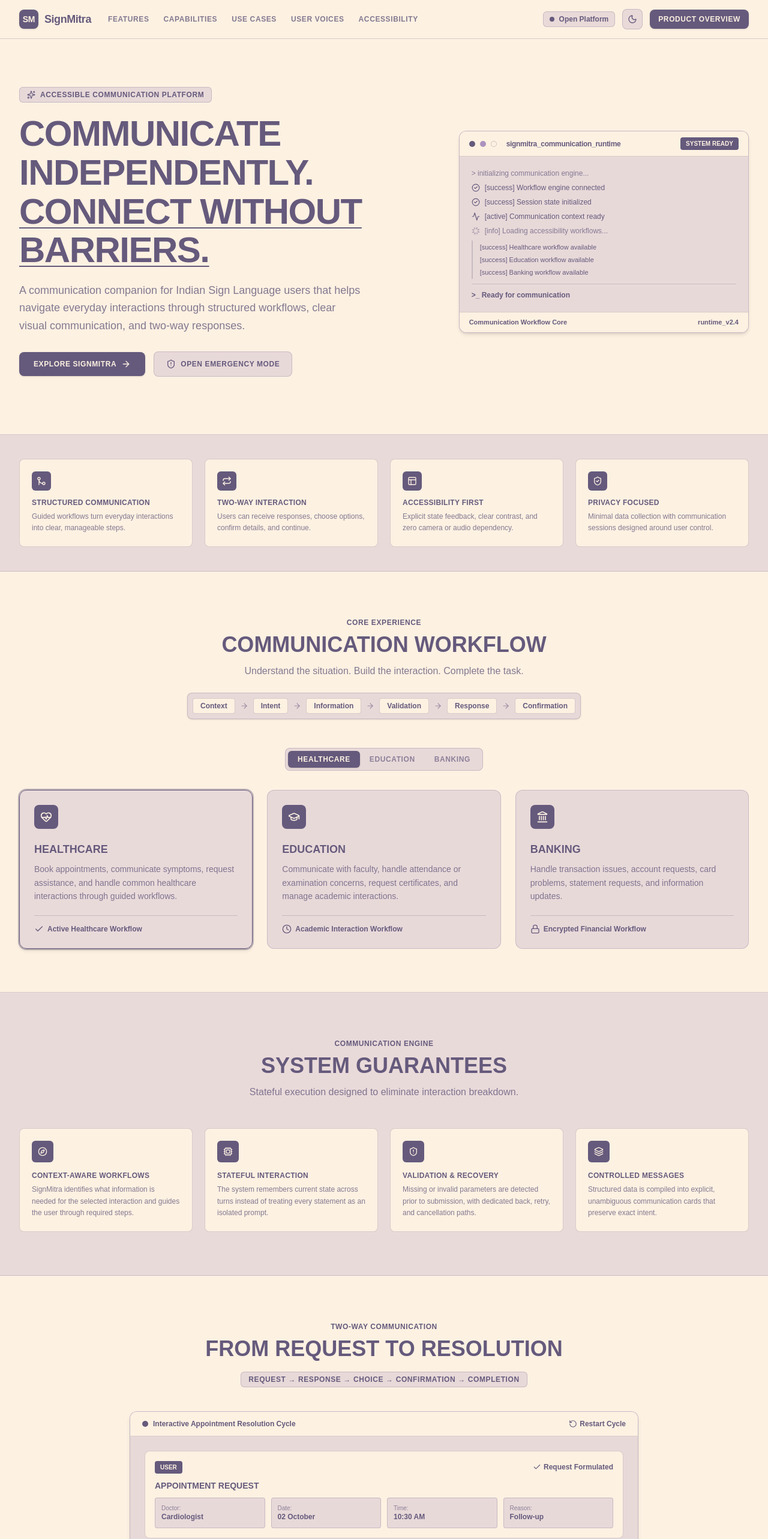
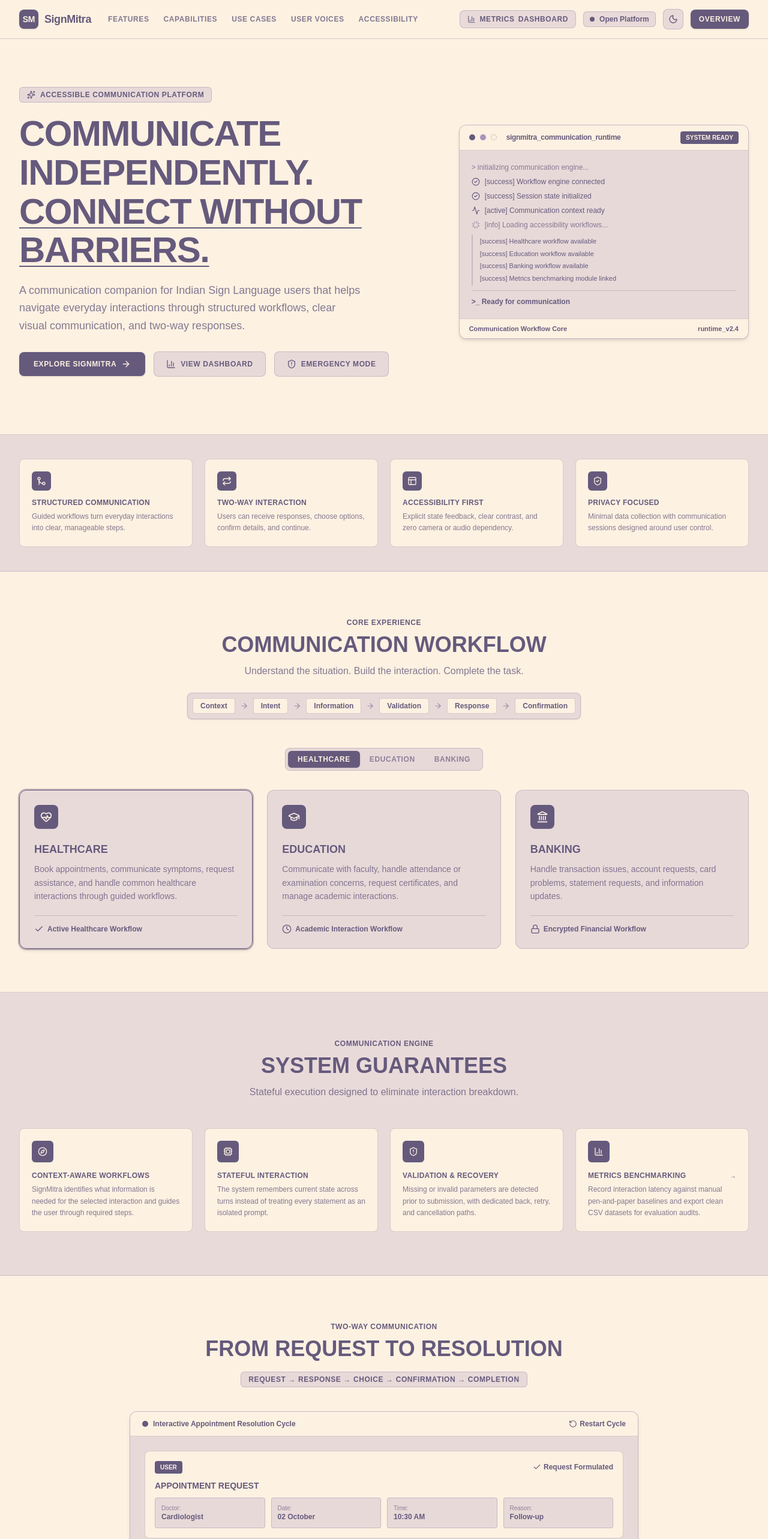
Before and after one commit to RimshaComix/signmitra, a Next.js app: page / in a window 1280 px wide. Shown: the top 2566 px of the page at 60% size. Built offline with nearby package versions, Linux system fonts and the light colour scheme.

Commit message:
Dashboard add in page.js

```diff
--- a/app/page.js
+++ b/app/page.js
@@ -31,7 +31,8 @@
   ArrowDown,
   Layers,
   Star,
-  Quote
+  Quote,
+  BarChart3
 } from 'lucide-react';
 
 /*
@@ -70,7 +71,6 @@
 ];
 
 export default function Home() {
-  // Global Theme Context Hook
   const {
     isDarkTheme,
     toggleTheme,
@@ -132,14 +132,14 @@
       <header className={`sticky top-0 z-40 backdrop-blur-md border-b ${borderTone} ${isDarkTheme ? 'bg-[#655A7C]/95' : 'bg-[#FDF1E2]/95'}`}>
         <div className="max-w-7xl mx-auto px-4 sm:px-6 lg:px-8 h-16 flex items-center justify-between">
           <div className="flex items-center gap-7">
-            <a href="#" className="flex items-center gap-2.5">
+            <Link href="/" className="flex items-center gap-2.5">
               <div className={`w-8 h-8 rounded-lg flex items-center justify-center font-bold tracking-tight text-sm shadow-sm ${accentSolid}`}>
                 SM
               </div>
               <span className="font-extrabold text-lg tracking-tight">
                 SignMitra
               </span>
-            </a>
+            </Link>
             <nav className="hidden md:flex items-center gap-6 text-xs font-bold uppercase tracking-wider">
               <a href="#features" className={`hover:opacity-75 transition-opacity ${textSecondary}`}>Features</a>
               <a href="#capabilities" className={`hover:opacity-75 transition-opacity ${textSecondary}`}>Capabilities</a>
@@ -149,11 +149,21 @@
             </nav>
           </div>
 
-          <div className="flex items-center gap-3">
-            <span className={`hidden sm:inline-flex items-center px-2.5 py-1 rounded-md text-xs font-mono font-bold border ${borderTone} ${cardBg}`}>
+          <div className="flex items-center gap-2.5 sm:gap-3">
+            {/* Direct Dashboard Link */}
+            <Link
+              href="/dashboard"
+              className={`px-3 py-1.5 rounded-lg border ${borderTone} ${cardBg} text-xs font-mono font-bold uppercase tracking-wider hover:opacity-80 transition-all inline-flex items-center gap-1.5`}
+            >
+              <BarChart3 className="w-3.5 h-3.5" />
+              <span className="hidden sm:inline">Metrics</span> Dashboard
+            </Link>
+
+            <span className={`hidden lg:inline-flex items-center px-2.5 py-1 rounded-md text-xs font-mono font-bold border ${borderTone} ${cardBg}`}>
               <span className={`w-2 h-2 rounded-full mr-2 animate-pulse ${isDarkTheme ? 'bg-[#FDF1E2]' : 'bg-[#655A7C]'}`}></span>
               Open Platform
             </span>
+
             <button
               onClick={toggleTheme}
               aria-label="Toggle Theme Mode"
@@ -161,11 +171,12 @@
             >
               {isDarkTheme ? <Sun className="w-4 h-4 text-[#FDF1E2]" /> : <Moon className="w-4 h-4 text-[#655A7C]" />}
             </button>
+
             <a
               href="#product-engine"
-              className={`inline-flex items-center justify-center px-3.5 py-2 rounded-lg text-xs font-bold uppercase tracking-wider shadow-sm hover:opacity-90 transition-all ${accentSolid}`}
+              className={`hidden sm:inline-flex items-center justify-center px-3.5 py-2 rounded-lg text-xs font-bold uppercase tracking-wider shadow-sm hover:opacity-90 transition-all ${accentSolid}`}
             >
-              Product Overview
+              Overview
             </a>
           </div>
         </div>
@@ -202,12 +213,21 @@
                   Explore SignMitra
                   <ArrowRight className="w-4 h-4 transition-transform group-hover:translate-x-1" />
                 </Link>
+
+                <Link
+                  href="/dashboard"
+                  className={`inline-flex items-center justify-center gap-2 px-5 py-3 rounded-lg border ${borderTone} ${cardBg} font-bold text-xs uppercase tracking-wider hover:opacity-90 transition-all`}
+                >
+                  <BarChart3 className="w-4 h-4" />
+                  View Dashboard
+                </Link>
+
                 <Link
                   href="/emergency"
                   className={`inline-flex items-center justify-center gap-2 px-5 py-3 rounded-lg border ${borderTone} ${cardBg} font-bold text-xs uppercase tracking-wider hover:opacity-90 transition-all`}
                 >
                   <ShieldAlert className="w-4 h-4" />
-                  Open Emergency Mode
+                  Emergency Mode
                 </Link>
               </div>
             </div>
@@ -250,6 +270,7 @@
                     <div>[success] Healthcare workflow available</div>
                     <div>[success] Education workflow available</div>
                     <div>[success] Banking workflow available</div>
+                    <div>[success] Metrics benchmarking module linked</div>
                   </div>
 
                   <div className={`pt-2.5 font-bold text-xs flex items-center gap-2 border-t ${borderTone}`}>
@@ -449,15 +470,22 @@
               </p>
             </div>
 
-            <div className={`p-5 rounded-lg border ${borderTone} ${cardInnerBg} flex flex-col`}>
+            {/* Empirical Research / Dashboard Highlight */}
+            <Link
+              href="/dashboard"
+              className={`p-5 rounded-lg border ${borderTone} ${cardInnerBg} flex flex-col hover:opacity-90 transition-opacity group`}
+            >
               <div className={`w-9 h-9 rounded-md flex items-center justify-center mb-3.5 font-bold ${accentSolid}`}>
-                <Layers className="w-4 h-4" />
+                <BarChart3 className="w-4 h-4" />
               </div>
-              <h3 className="font-extrabold mb-1.5 text-xs tracking-wide uppercase">CONTROLLED MESSAGES</h3>
+              <h3 className="font-extrabold mb-1.5 text-xs tracking-wide uppercase flex items-center justify-between">
+                <span>METRICS BENCHMARKING</span>
+                <span className="text-[10px] group-hover:translate-x-0.5 transition-transform">→</span>
+              </h3>
               <p className={`text-xs leading-relaxed ${textSecondary}`}>
-                Structured data is compiled into explicit, unambiguous communication cards that preserve exact intent.
+                Record interaction latency against manual pen-and-paper baselines and export clean CSV datasets for evaluation audits.
               </p>
-            </div>
+            </Link>
           </div>
         </div>
       </section>
@@ -849,13 +877,20 @@
           <p className={`text-sm sm:text-base max-w-xl mx-auto mb-7 leading-relaxed ${textSecondary}`}>
             SignMitra helps ISL users navigate everyday interactions with greater independence, clarity, and control.
           </p>
-          <div className="flex items-center justify-center">
+          <div className="flex flex-wrap items-center justify-center gap-3.5">
             <Link
               href="/communication-hub"
               className={`inline-flex items-center gap-2 px-7 py-3.5 rounded-lg text-xs font-bold uppercase tracking-wider shadow-sm hover:opacity-90 transition-opacity ${accentSolid}`}
             >
               Explore SignMitra
               <ArrowRight className="w-4 h-4" />
+            </Link>
+            <Link
+              href="/dashboard"
+              className={`inline-flex items-center gap-2 px-6 py-3.5 rounded-lg text-xs font-bold uppercase tracking-wider border ${borderTone} ${cardInnerBg} hover:opacity-80 transition-opacity`}
+            >
+              <BarChart3 className="w-4 h-4" />
+              Metrics Dashboard
             </Link>
           </div>
         </div>
@@ -879,10 +914,10 @@
             <div>
               <h4 className="font-bold text-xs uppercase tracking-wider mb-3">Navigation</h4>
               <ul className="space-y-2 text-xs font-medium">
+                <li><Link href="/communication-hub" className="hover:opacity-75 transition-opacity">Communication Hub</Link></li>
+                <li><Link href="/dashboard" className="hover:opacity-75 transition-opacity">Metrics Dashboard</Link></li>
+                <li><Link href="/emergency" className="hover:opacity-75 transition-opacity">Emergency Mode</Link></li>
                 <li><a href="#accessibility" className="hover:opacity-75 transition-opacity">Accessibility</a></li>
-                <li><a href="#capabilities" className="hover:opacity-75 transition-opacity">Privacy</a></li>
-                <li><a href="#domains" className="hover:opacity-75 transition-opacity">Documentation</a></li>
-                <li><a href="#product-engine" className="hover:opacity-75 transition-opacity">Platform</a></li>
               </ul>
             </div>
 
```
